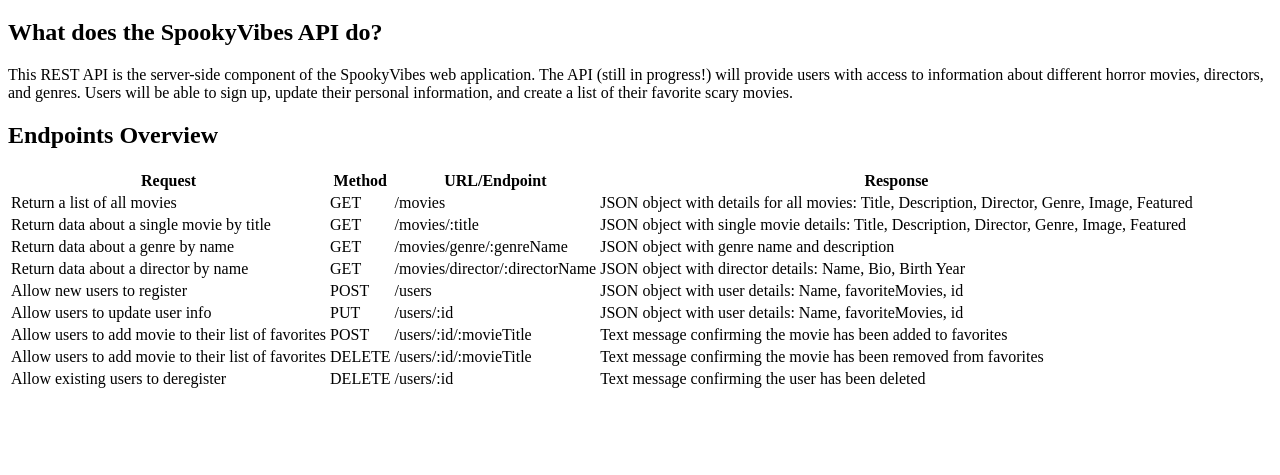
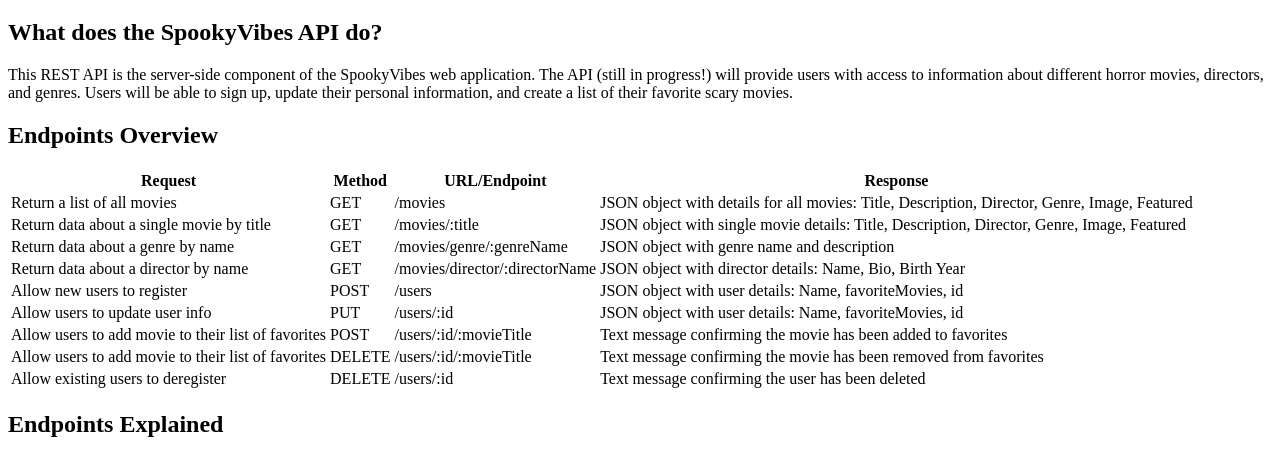
Before and after one commit to RParker505/movie_api, a website: page public/documentation.html in a window 1280 px wide. Shown: the part 61-536 px from the top of the page. Drawn offline with Linux system fonts and the light colour scheme.

Commit message:
Add header for endpoints documentation

```diff
--- a/public/documentation.html
+++ b/public/documentation.html
@@ -76,5 +76,6 @@
                 </tr>
             </tbody>
         </table>
+        <h2>Endpoints Explained</h2>
     </body>
 </html>
```
